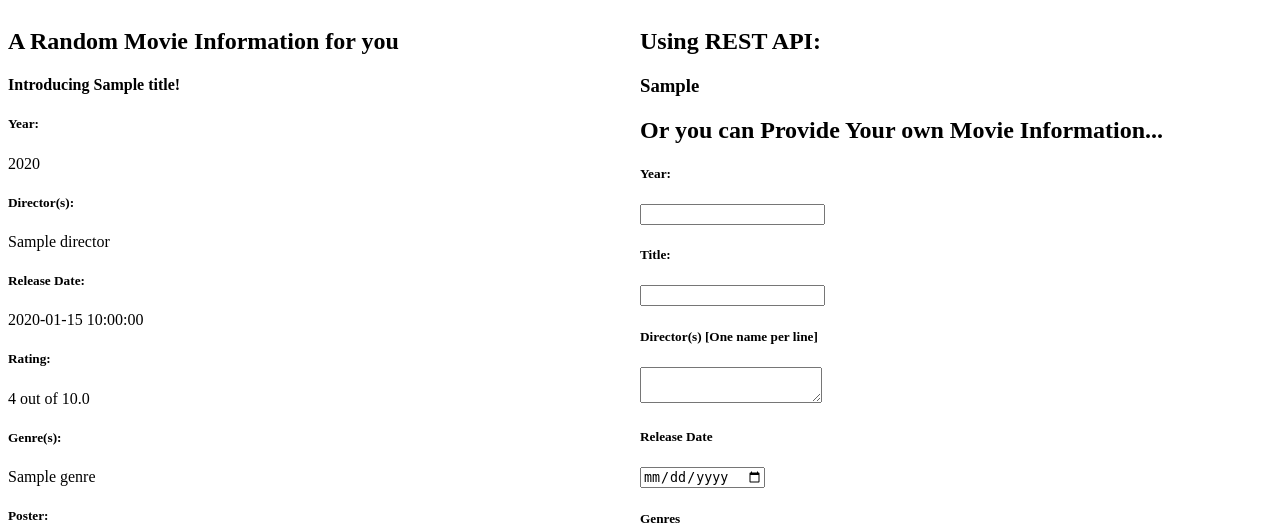
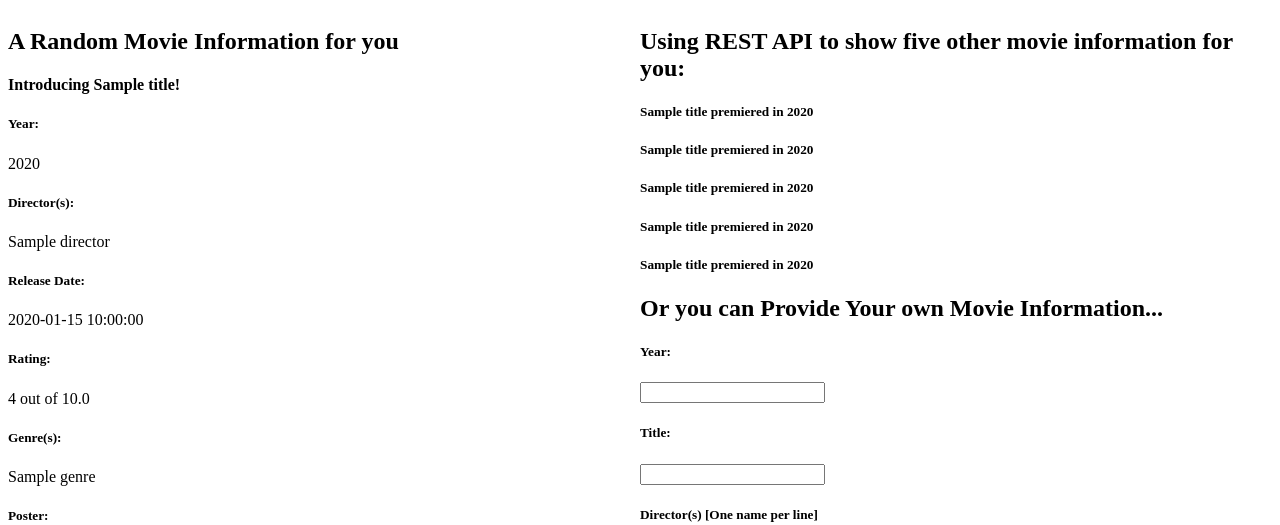
Before and after one commit to hsutungyu/AWS-Learning, a Flask app: template templates/hello.html in a window 1280 px wide. Shown: the top 525 px of the page. Run offline with Flask 2, Linux system fonts and the light colour scheme; the template is opened without the code that fills it: most values are stand-ins (such as "Sample title", 1, 10 or a date in 2020); grey boxes marked "Sample" are stand-in pictures.

Commit message:
implement new REST API

```diff
--- a/app.py
+++ b/app.py
@@ -6,12 +6,13 @@ from decimal import Decimal
 from datetime import datetime
 from waitress import serve
 import requests
+import json
 
 # Elastic Beanstalk looks for application callable
 application = Flask(__name__)
 
 @application.route("/")
-def hello(title=None, year=None, director=None, release_date=None, rating=None, genres=None, image_url=None, plot=None, rank=None, running_time_secs=None, actors=None, apiString=None):
+def hello(title=None, year=None, director=None, release_date=None, rating=None, genres=None, image_url=None, plot=None, rank=None, running_time_secs=None, actors=None, apiYear=None, apiInfo=None):
     # DynamoDB part
     dynamodb = boto3.resource('dynamodb', region_name='ap-east-1')
     table = dynamodb.Table('Movies')
@@ -45,9 +46,10 @@ def hello(title=None, year=None, director=None, release_date=None, rating=None,
         actors = randomItem['Items'][0]['info']['actors']
 
     # REST api part
-    response = requests.get(f"https://szzm5yalg8.execute-api.ap-east-1.amazonaws.com/test/helloworld?year={year}&title={title}")
-    apiString = response.json()['message']
-    return render_template('hello.html', title=title, year=year, director=director, release_date=release_date, rating=rating, genres=genres, image_url=image_url, plot=plot, rank=rank, running_time_secs=running_time_secs, actors=actors, apiString=apiString)
+    # randomly get the year and the title of five movies
+    response = requests.get("https://df2k401ugi.execute-api.ap-east-1.amazonaws.com/beta/fivemovies")
+    apiInfo = json.loads(response.json()['body'])
+    return render_template('hello.html', title=title, year=year, director=director, release_date=release_date, rating=rating, genres=genres, image_url=image_url, plot=plot, rank=rank, running_time_secs=running_time_secs, actors=actors, apiYear=apiYear, apiInfo=apiInfo)
 
 @application.route("/add", methods=['POST'])
 def add():
--- a/templates/hello.html
+++ b/templates/hello.html
@@ -88,9 +88,11 @@
  <h4>Hello, World!</h4>
 {% endif %}
 <div class="column">
-    {% if apiString %}
-    <h2>Using REST API:</h2>
-    <h3>{{ apiString }}</h3>
+    {% if apiInfo %}
+    <h2>Using REST API to show five other movie information for you:</h2>
+    {% for i in range(5) %}
+    <h5>{{ apiInfo['title'][i] }} premiered in {{ apiInfo['year'][i] }}</h5>
+    {% endfor %}
     {% else %}
     <h2>API is not working...</h2>
     {% endif %}
```
Also changed, not shown: test.py (+12 -8 lines).
